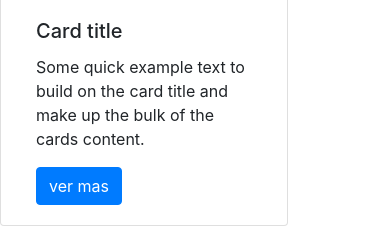
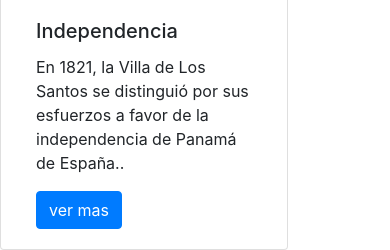
Before and after one commit to 18Roderick/Los-Santos, a PHP site: page /historia.php in a window 390 px wide. Shown: the part 1660-1910 px from the top of the page. Before the commit the page ends 1886 px from the top, so only its background shows below. Run offline with PHP 8.4, Linux system fonts and the light colour scheme.

Commit message:
actualizacion de historia

```diff
--- a/historia.php
+++ b/historia.php
@@ -61,6 +61,7 @@
       </div>
 
         ');
+        print('<a href="./historia.php" class="btn btn-primary">volver</a>');
         break;
 
       case 2:
@@ -91,30 +92,11 @@
            porque su fundación se realizó el 1 de noviembre de 1569, día de la fiesta de
            Todos los Santos, celebración católica instituida en honor de todos los santos.
 
-          <br>
-          <b>Independencia</b>
-          <br>
-          En 1821, la Villa de Los Santos se distinguió por sus esfuerzos a favor de
-          la independencia de Panamá de España. El 10 de noviembre el pueblo se amotinó,
-          y el Cabildo declaró su resolución de no continuar más bajo el poder español.
-          Este suceso se conoce con el nombre de El Grito de Los Santos. Con la indepen­dencia
-          de Panamá y su posterior adhesión a la Gran Colombia, la jurisdicción adminis­trativa
-          de la provincia se dividió en las provincias de Veraguas y Panamá.
-          <br>
-          Tras la disolución de la Gran Colombia, surgieron dos nuevos países
-          denominados Estado de Venezuela y Estado del Ecuador. Las provincias
-          que ocupaban la parte central de la desintegrada Gran Colombia,
-          que en ese entonces comprendía los antiguos departamentos de Boyacá,
-          Cauca, Cundinamarca, Magdalena e Istmo (Panamá) decidieron formar
-          un nuevo Estado, denominado República de la Nueva Granada. En 1855,
-          Panamá, pasó a convertirse en Estado Federal de Panamá,
-          constituido por las provincias de Panamá, Azuero, Veraguas y Chiriquí.
-           A través de la Ley de 12 de septiembre de 1855, se instauró el departamento
-           de Los Santos.
 
         </p>
       </div>
         ');
+        print('<a href="./historia.php" class="btn btn-primary">volver</a>');
         break;
 
       case 3:
@@ -158,47 +140,93 @@
       </div>
 
         ');
+        print('<a href="./historia.php" class="btn btn-primary">volver</a>');
         break;
 
       case 4:
-        # code...
+      print('
+      <div class="col-sm-12 etapas">
+
+      <h4 ><b>
+      Independencia
+      </b></h4>
+
+      <p class="texto " id="colonial">
+
+        <br>
+        En 1821, la Villa de Los Santos se distinguió por sus esfuerzos a favor de
+        la independencia de Panamá de España. El 10 de noviembre el pueblo se amotinó,
+        y el Cabildo declaró su resolución de no continuar más bajo el poder español.
+        Este suceso se conoce con el nombre de El Grito de Los Santos. Con la indepen­dencia
+        de Panamá y su posterior adhesión a la Gran Colombia, la jurisdicción adminis­trativa
+        de la provincia se dividió en las provincias de Veraguas y Panamá.
+        <br>
+        Tras la disolución de la Gran Colombia, surgieron dos nuevos países
+        denominados Estado de Venezuela y Estado del Ecuador. Las provincias
+        que ocupaban la parte central de la desintegrada Gran Colombia,
+        que en ese entonces comprendía los antiguos departamentos de Boyacá,
+        Cauca, Cundinamarca, Magdalena e Istmo (Panamá) decidieron formar
+        un nuevo Estado, denominado República de la Nueva Granada. En 1855,
+        Panamá, pasó a convertirse en Estado Federal de Panamá,
+        constituido por las provincias de Panamá, Azuero, Veraguas y Chiriquí.
+         A través de la Ley de 12 de septiembre de 1855, se instauró el departamento
+         de Los Santos.
+
+      </p>
+    </div>
+      ');
+
+        print('<a href="./historia.php" class="btn btn-primary">volver</a>');
         break;
 
       default:
         print('
 
         <div class="card col-sm-12 col-md-3" style="width: 18rem;">
-        <img class="card-img-top" src=".../100px180/" alt="Card image cap">
+        <img class="card-img-top" height="150px" src="./public/images/cimarron3.jpg" alt="Card image cap">
           <div class="card-body">
-            <h5 class="card-title">Card title</h5>
-            <p class="card-text">Some quick example text to build on the card title and make up the bulk of the cards content.</p>
+            <h5 class="card-title">Época precolombina</h5>
+            <p class="card-text">
+             En esta región se encuentran los asentamientos
+             humanos más antiguos del istmo de Panamá. A la llegada de los europeos,
+            la región era regida por...
+            </p>
             <a href="./historia.php?id=1" class="btn btn-primary">ver mas</a>
           </div>
         </div>
 
         <div class="card col-sm-12 col-md-3" style="width: 18rem;">
-        <img class="card-img-top" src=".../100px180/" alt="Card image cap">
+        <img class="card-img-top" height="150px" src=".../100px180/" alt="Card image cap">
           <div class="card-body">
-            <h5 class="card-title">Card title</h5>
-            <p class="card-text">Some quick example text to build on the card title and make up the bulk of the cards content.</p>
+            <h5 class="card-title">Época colonial</h5>
+            <p class="card-text">
+            Gaspar de Espinosa, conquistador español
+            Los primeros europeos en explorar la región fueron los españoles.
+             En 1516 Pedrarias Dávila...
+            </p>
             <a href="./historia.php?id=2" class="btn btn-primary">ver mas</a>
           </div>
         </div>
 
         <div class="card col-sm-12 col-md-3" style="width: 18rem;">
-        <img class="card-img-top" src=".../100px180/" alt="Card image cap">
+        <img class="card-img-top" height="150px" src=".../100px180/" alt="Card image cap">
           <div class="card-body">
-            <h5 class="card-title">Card title</h5>
-            <p class="card-text">Some quick example text to build on the card title and make up the bulk of the cards content.</p>
+            <h5 class="card-title">Época Republicana</h5>
+            <p class="card-text">
+            Con la separación de Panamá de Colombia en 1903, la nueva república quedó
+            constituida por las provincias de Bocas del Toro, Coclé, Colón, ...
+            </p>
             <a href="./historia.php?id=3" class="btn btn-primary">ver mas</a>
           </div>
         </div>
 
         <div class="card col-sm-12 col-md-3" style="width: 18rem;">
-        <img class="card-img-top" src=".../100px180/" alt="Card image cap">
+        <img class="card-img-top" height="150px" src=".../100px180/" alt="Card image cap">
           <div class="card-body">
-            <h5 class="card-title">Card title</h5>
-            <p class="card-text">Some quick example text to build on the card title and make up the bulk of the cards content.</p>
+            <h5 class="card-title">Independencia</h5>
+            <p class="card-text">En 1821, la Villa de Los Santos se distinguió
+            por sus esfuerzos a favor de la independencia de Panamá de España..
+            </p>
             <a href="./historia.php?id=4" class="btn btn-primary">ver mas</a>
           </div>
         </div>
@@ -207,5 +235,8 @@
         break;
     }
 
+
+
+
  }
 ?>
```
Also changed, not shown: public/images/cimarron3.jpg (added).
